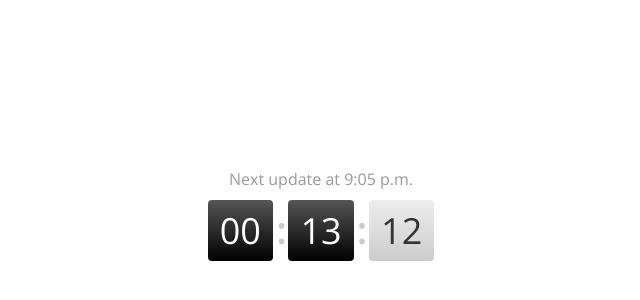
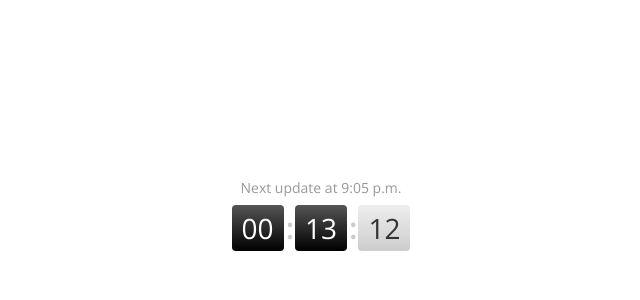
Before and after one commit to EPcounter/refresh-timer, a plain HTML site: page index.html in a window 1280 px wide. Shown: the part 186-486 px from the top of the page, without its empty margins (319-959 px from the left). Drawn offline with nearby package versions, Linux system fonts and the light colour scheme.

Commit message:
Update index.html

```diff
--- a/index.html
+++ b/index.html
@@ -17,27 +17,27 @@
       flex-direction: column;
     }
     .next-refresh-time {
-      font-size: 16px;
+      font-size: 14px;
       color: #999;
-      margin-bottom: 10px;
+      margin-bottom: 8px;
     }
     .timer {
       display: inline-flex;
-      gap: 3px;
+      gap: 2px;
     }
     .digit {
-      font-size: 36px;
+      font-size: 28px;
       font-weight: normal;
       background: linear-gradient(to bottom, #555, #000);
       color: white;
-      padding: 6px 12px;
+      padding: 4px 10px;
       border-radius: 4px;
     }
     .separator {
-      font-size: 36px;
+      font-size: 28px;
       font-weight: bold;
       color: #ccc;
-      padding: 6px 0;
+      padding: 4px 0;
     }
     .digit.seconds {
       background: linear-gradient(to bottom, #eee, #ccc);
```
